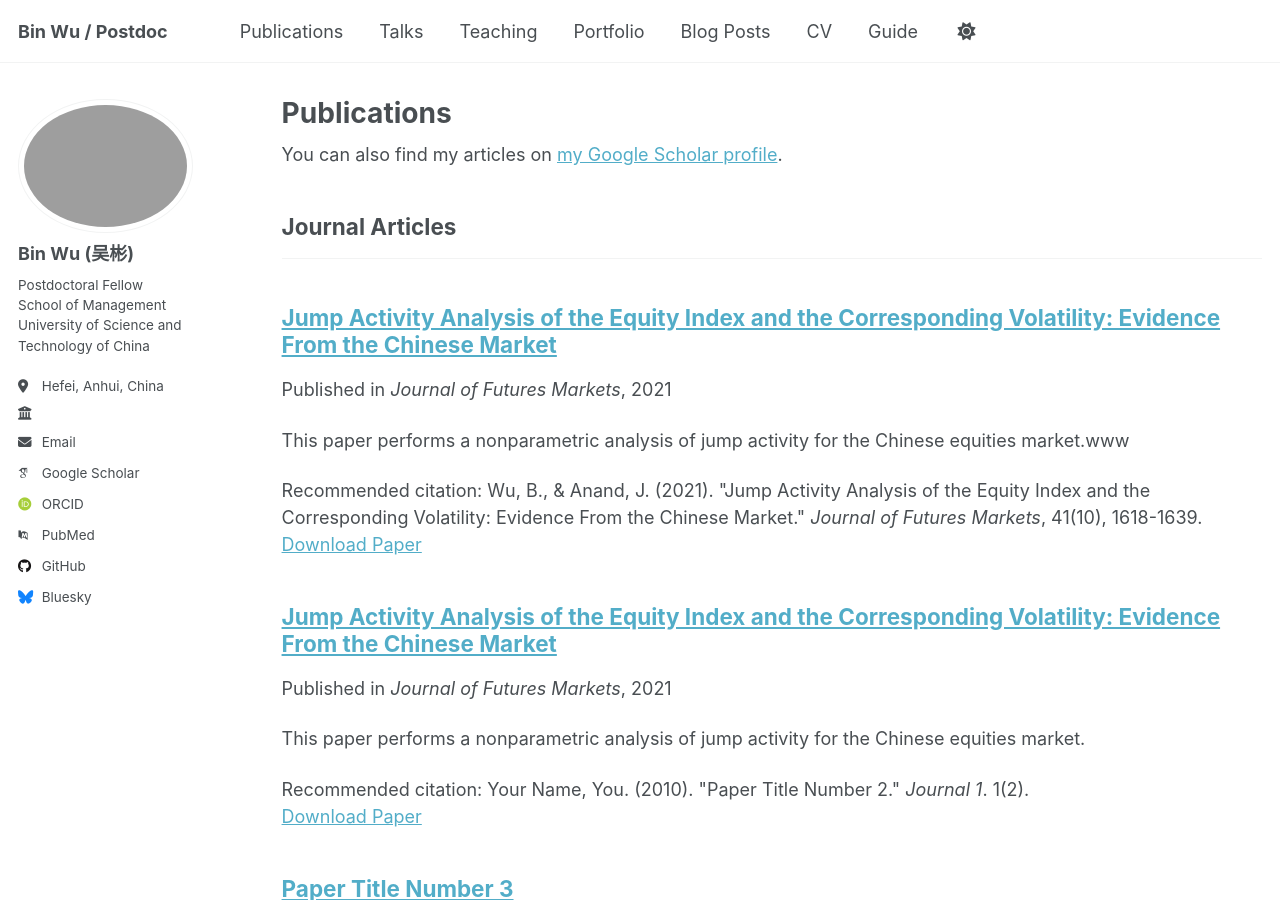
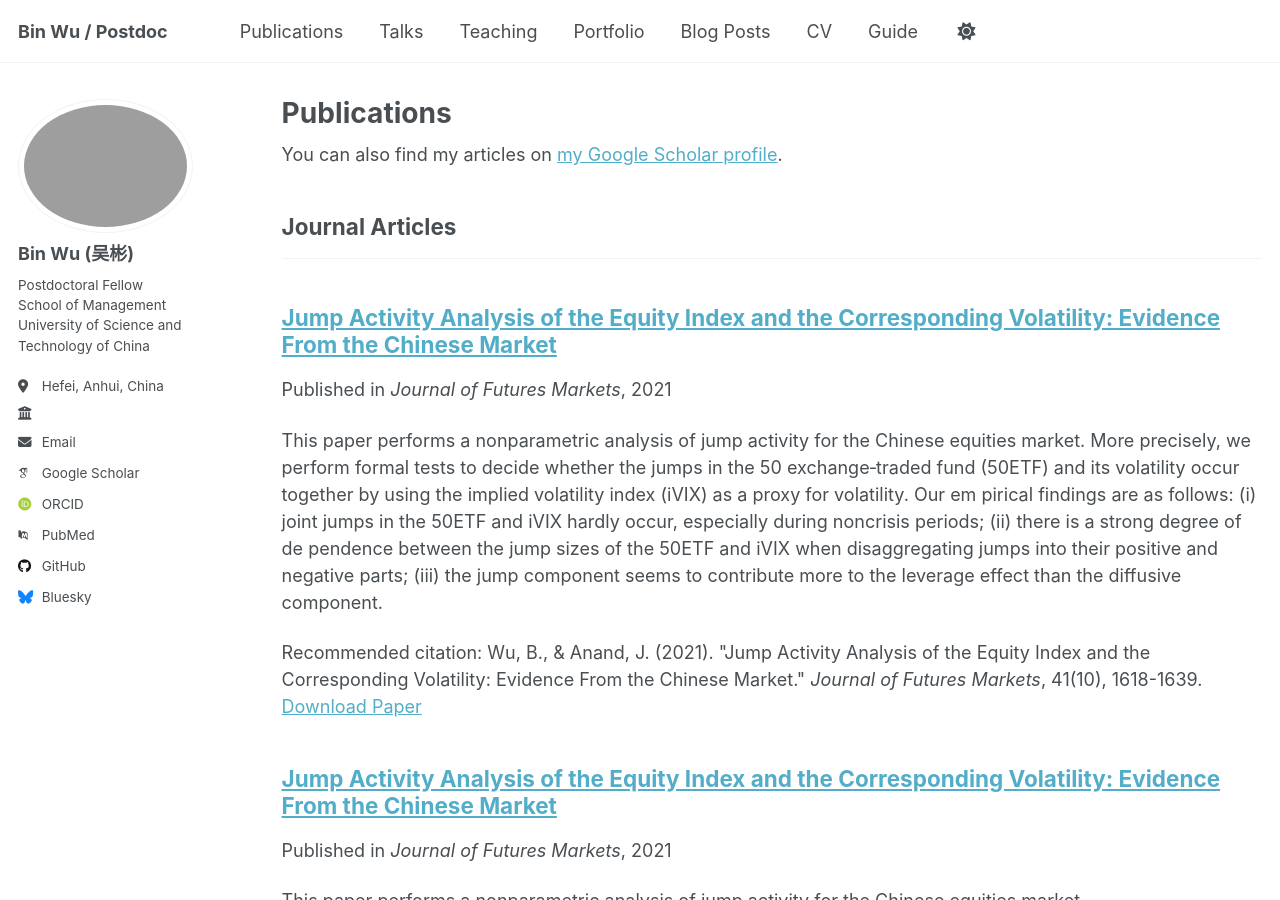
Before and after one commit to BinWu58/BinWu.github.io, a Jekyll site: the page built from _pages/publications.html, in a window 1280 px wide and 900 px high. Built offline with Jekyll 4.4.1, drawn with Linux system fonts in a browser that asks for light colours; some web fonts are replaced; a script that is not in the unit is left out.

Commit message:
2021-04-19-jump-activity-chinese-market.md

```diff
--- a/_publications/2021-04-19-jump-activity-chinese-market.md
+++ b/_publications/2021-04-19-jump-activity-chinese-market.md
@@ -3,7 +3,15 @@ title: "Jump Activity Analysis of the Equity Index and the Corresponding Volatil
 collection: publications
 category: manuscripts
 permalink: /publication/2021-04-19-jump-activity-chinese-market
-excerpt: "This paper performs a nonparametric analysis of jump activity for the Chinese equities market.www"
+excerpt: " This paper performs a nonparametric analysis of jump activity for the Chinese
+ equities market. More precisely, we perform formal tests to decide whether the
+ jumps in the 50 exchange‐traded fund (50ETF) and its volatility occur together
+ by using the implied volatility index (iVIX) as a proxy for volatility. Our em
+pirical findings are as follows: (i) joint jumps in the 50ETF and iVIX hardly
+ occur, especially during noncrisis periods; (ii) there is a strong degree of de
+pendence between the jump sizes of the 50ETF and iVIX when disaggregating
+ jumps into their positive and negative parts; (iii) the jump component seems to
+ contribute more to the leverage effect than the diffusive component."
 date: 2021-04-19
 venue: "Journal of Futures Markets"
 paperurl: "https://onlinelibrary.wiley.com/doi/abs/10.1002/fut.22227"
```
